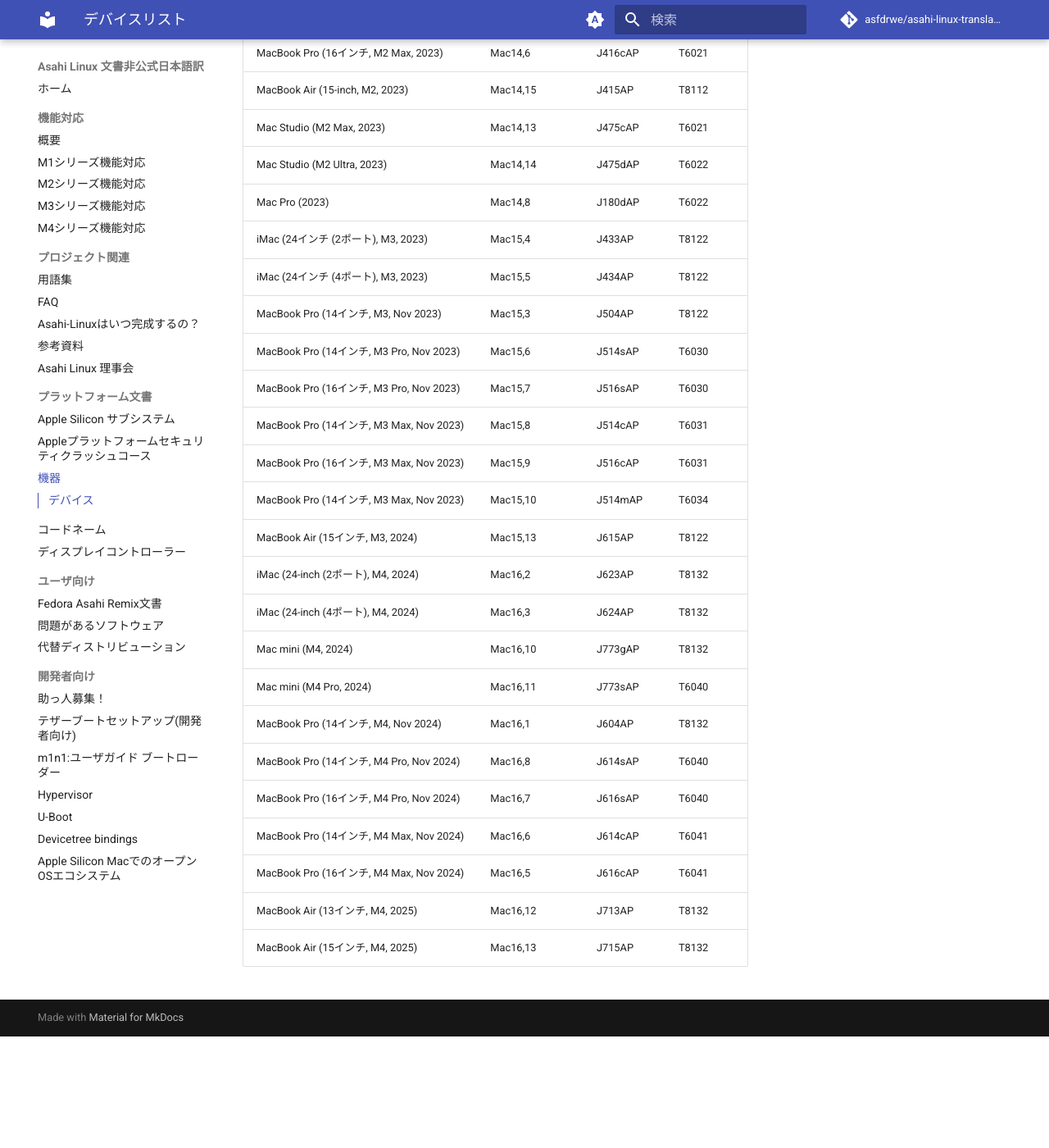
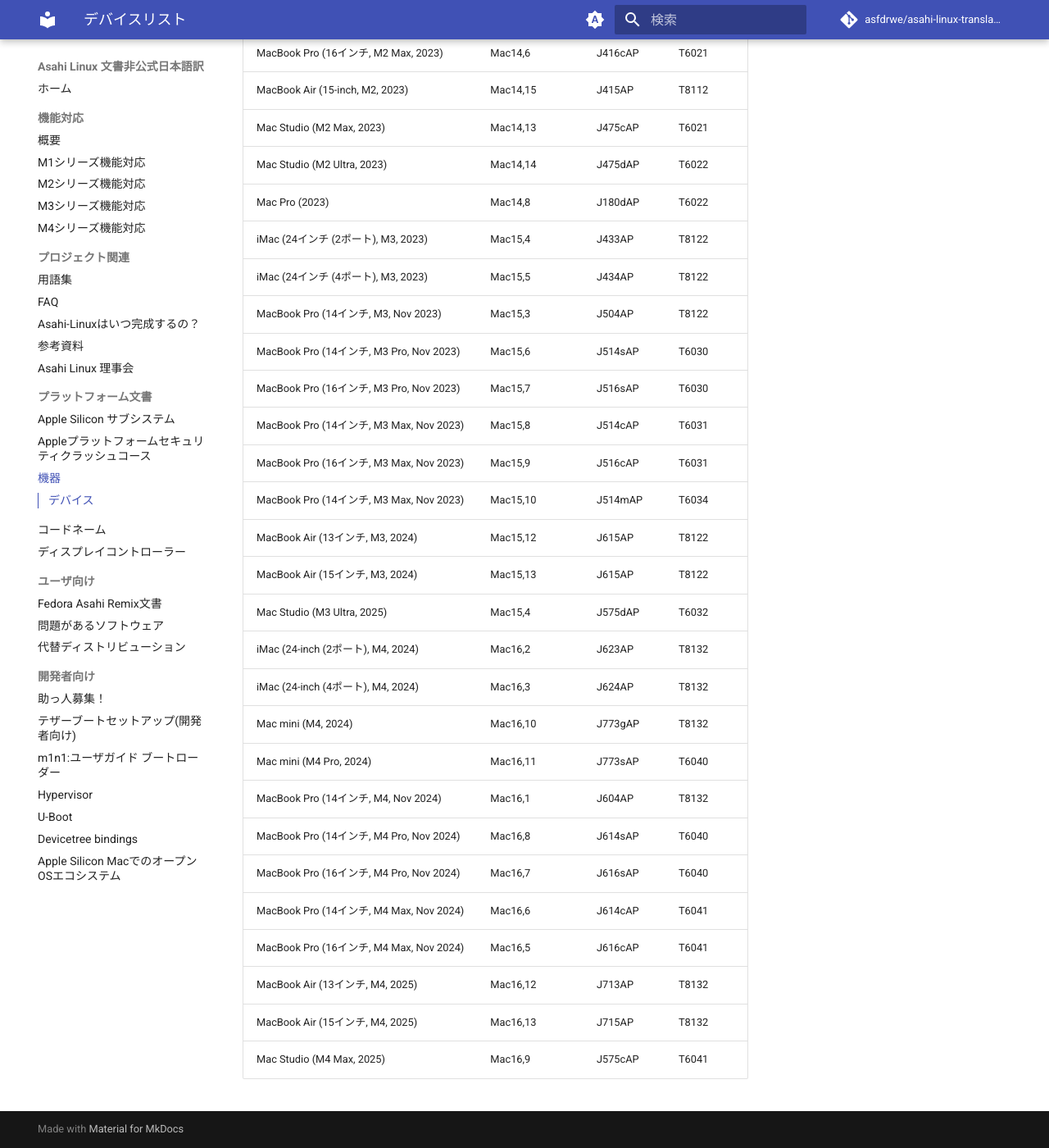
Before and after one commit to asfdrwe/asahi-linux-translations, an MkDocs documentation site: the page built from docs/hw/devices/device-list.md, in a window 1280 px wide and 1400 px high, scrolled down 1181 px. Shown: the whole window at 82% size. Built offline with MkDocs 1.6.1 and Material for MkDocs 9.7.7, drawn with Linux system fonts in a browser that asks for light colours; comment, search, counter and statistics services are not loaded; before the commit the page ends 2445 px from its top, so only the background shows below that.

Commit message:
update 20250329

```diff
--- a/docs/hw/devices/device-list.md
+++ b/docs/hw/devices/device-list.md
@@ -44,7 +44,9 @@
 | MacBook Pro (14インチ, M3 Max, Nov 2023) | Mac15,8 | J514cAP | T6031
 | MacBook Pro (16インチ, M3 Max, Nov 2023) | Mac15,9 | J516cAP | T6031
 | MacBook Pro (14インチ, M3 Max, Nov 2023) | Mac15,10 | J514mAP | T6034
+| MacBook Air (13インチ, M3, 2024) | Mac15,12 | J615AP | T8122
 | MacBook Air (15インチ, M3, 2024) | Mac15,13 | J615AP | T8122
+| Mac Studio (M3 Ultra, 2025) | Mac15,4 | J575dAP | T6032
 | iMac (24-inch (2ポート), M4, 2024) | Mac16,2 | J623AP | T8132
 | iMac (24-inch (4ポート), M4, 2024) | Mac16,3 | J624AP | T8132
 | Mac mini (M4, 2024) | Mac16,10 | J773gAP | T8132
@@ -56,3 +58,4 @@
 | MacBook Pro (16インチ, M4 Max, Nov 2024) | Mac16,5 | J616cAP | T6041
 | MacBook Air (13インチ, M4, 2025) | Mac16,12 | J713AP | T8132
 | MacBook Air (15インチ, M4, 2025) | Mac16,13 | J715AP | T8132
+| Mac Studio (M4 Max, 2025) | Mac16,9 | J575cAP | T6041
```
